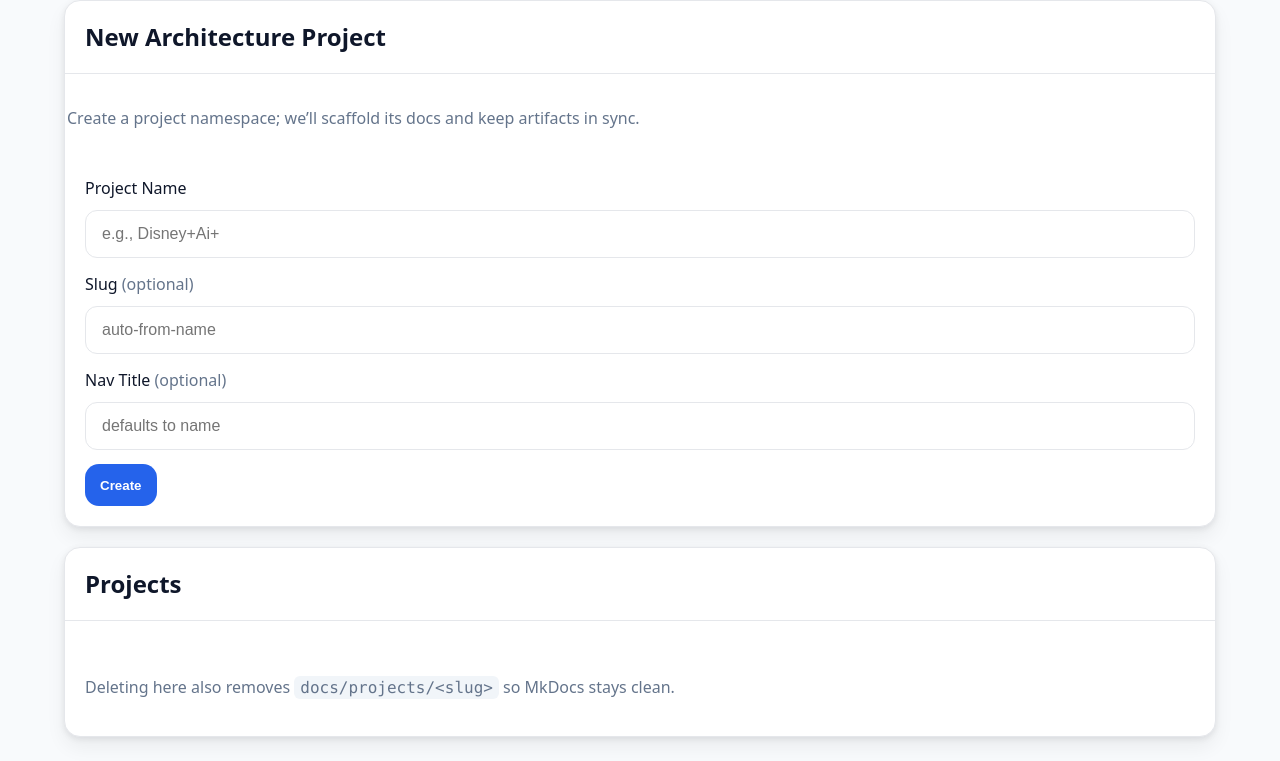
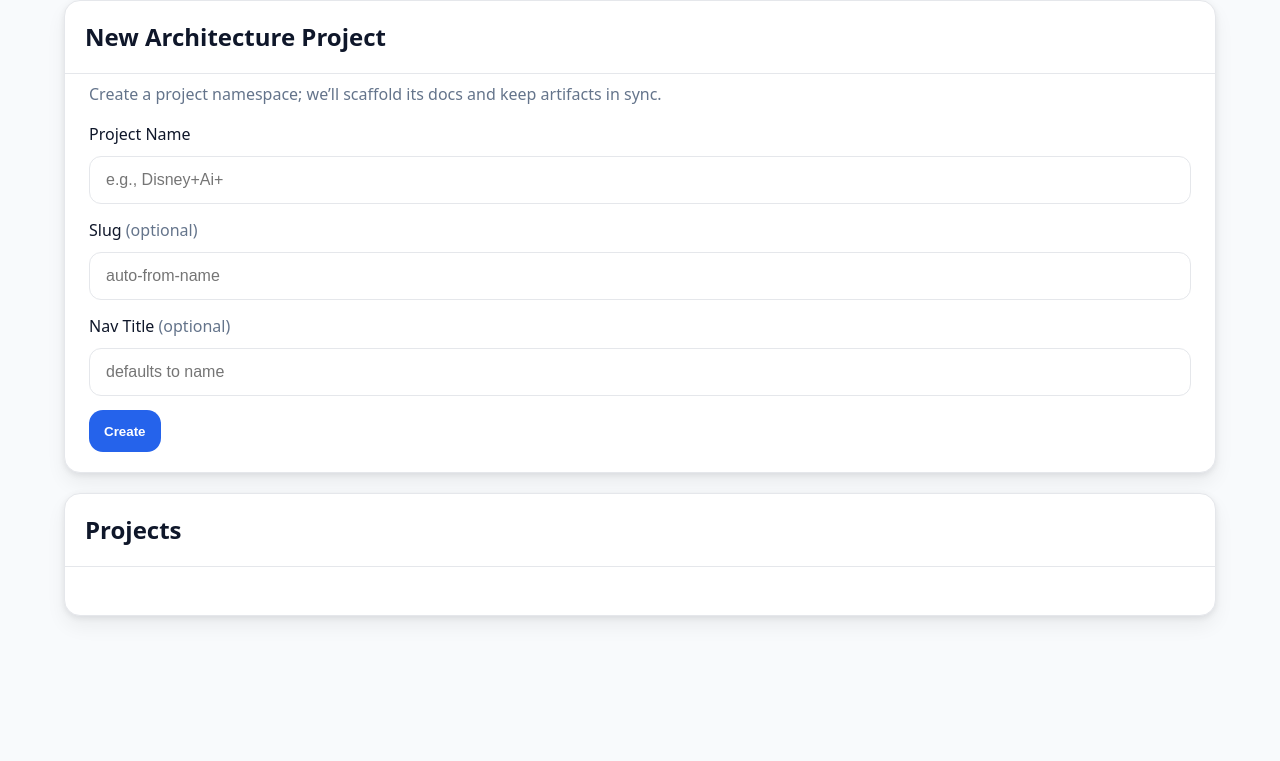
Before and after one commit to NimaShafie/arch-ai-tect, a FastAPI app: page /ui in a window 1280 px wide. Shown: the part 87-848 px from the top of the page. After the commit the page ends 800 px from the top, so only its background shows below. Run offline with FastAPI, Linux system fonts and the light colour scheme.

Commit message:
v0.1, before introducing openweb

```diff
--- a/server/templates/ui.html
+++ b/server/templates/ui.html
@@ -5,7 +5,8 @@
 {% block content %}
   <section class="card">
     <h2 class="h1">New Architecture Project</h2>
-    <p class="muted" style="padding-left:2px;padding-right:2px">
+    <div style="padding:4px 24px 20px 24px;">
+      <p class="muted" style="margin-top:4px;">
         Create a project namespace; we’ll scaffold its docs and keep artifacts in sync.
       </p>
 
@@ -29,6 +30,7 @@
           <button type="submit" class="btn primary">Create</button>
         </div>
       </form>
+    </div>
   </section>
 
   <section class="card" style="margin-top:20px;">
@@ -48,9 +50,6 @@
       </div>
       {% endfor %}
     </div>
-    <p class="muted" style="margin-top:10px">
-      Deleting here also removes <code>docs/projects/&lt;slug&gt;</code> so MkDocs stays clean.
-    </p>
   </section>
 {% endblock %}
 
```
Lines whose indentation alone changed are shown as unchanged.
